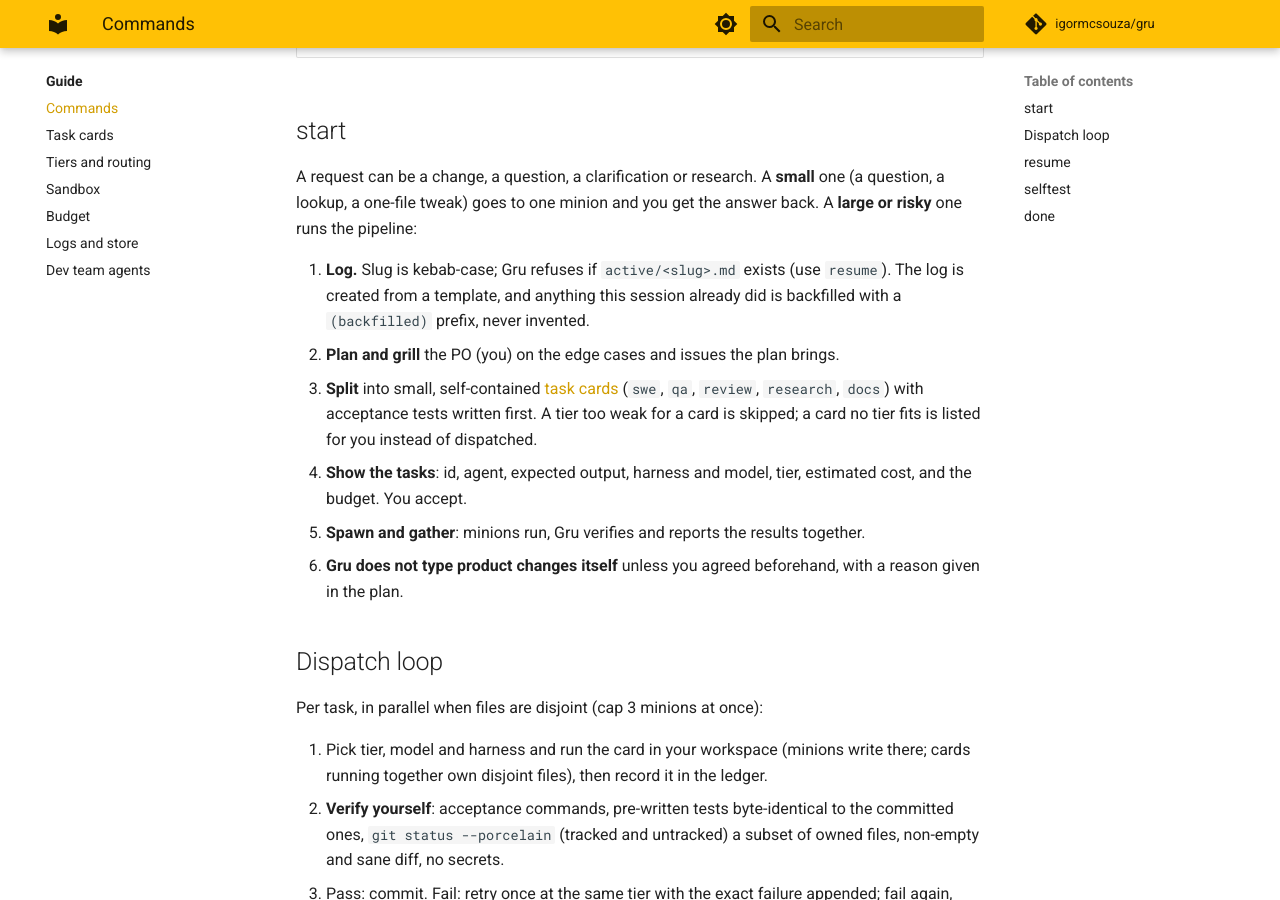
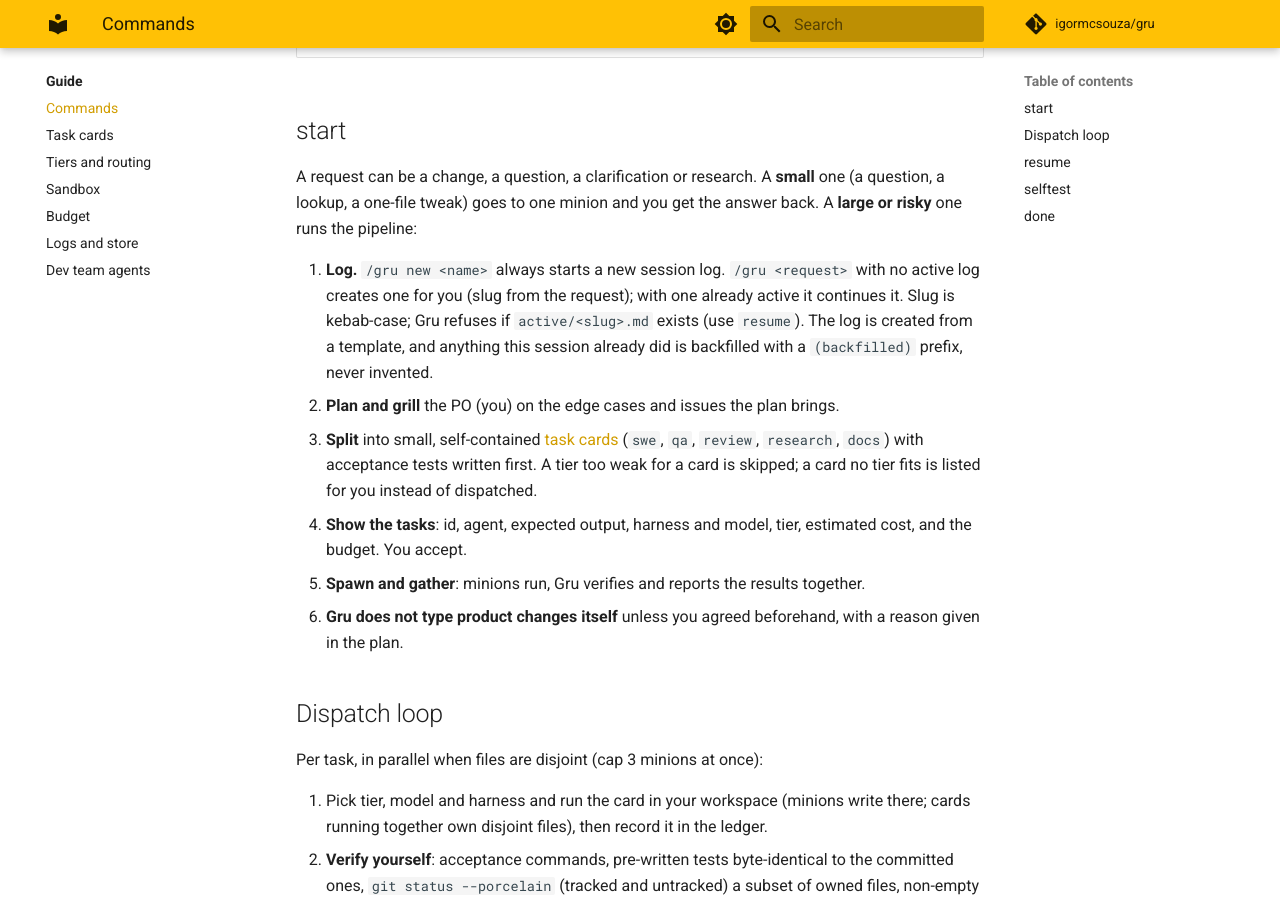
Before and after one commit to igormcsouza/gru, an MkDocs documentation site: the page built from docs/guide/commands.md, in a window 1280 px wide and 900 px high, scrolled down 545 px. Built offline with MkDocs 1.6.1 and Material for MkDocs 9.7.7, drawn with Linux system fonts in a browser that asks for light colours; comment, search, counter and statistics services are not loaded.

Commit message:
fix(skill): /gru new starts a session; /gru <request> auto-creates one when none is active
Co-Authored-By: Claude Sonnet 5.5 <noreply@anthropic.com>

```diff
--- a/docs/guide/commands.md
+++ b/docs/guide/commands.md
@@ -12,7 +12,7 @@
 
 A request can be a change, a question, a clarification or research. A **small** one (a question, a lookup, a one-file tweak) goes to one minion and you get the answer back. A **large or risky** one runs the pipeline:
 
-1. **Log.** Slug is kebab-case; Gru refuses if `active/<slug>.md` exists (use `resume`). The log is created from a template, and anything this session already did is backfilled with a `(backfilled)` prefix, never invented.
+1. **Log.** `/gru new <name>` always starts a new session log. `/gru <request>` with no active log creates one for you (slug from the request); with one already active it continues it. Slug is kebab-case; Gru refuses if `active/<slug>.md` exists (use `resume`). The log is created from a template, and anything this session already did is backfilled with a `(backfilled)` prefix, never invented.
 2. **Plan and grill** the PO (you) on the edge cases and issues the plan brings.
 3. **Split** into small, self-contained [task cards](task-cards.md) (`swe`, `qa`, `review`, `research`, `docs`) with acceptance tests written first. A tier too weak for a card is skipped; a card no tier fits is listed for you instead of dispatched.
 4. **Show the tasks**: id, agent, expected output, harness and model, tier, estimated cost, and the budget. You accept.
```
Also changed, not shown: skills/gru/SKILL.md (+2 -2 lines).
